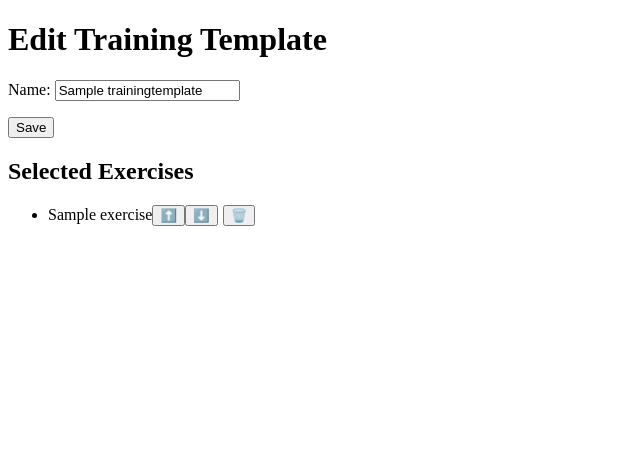
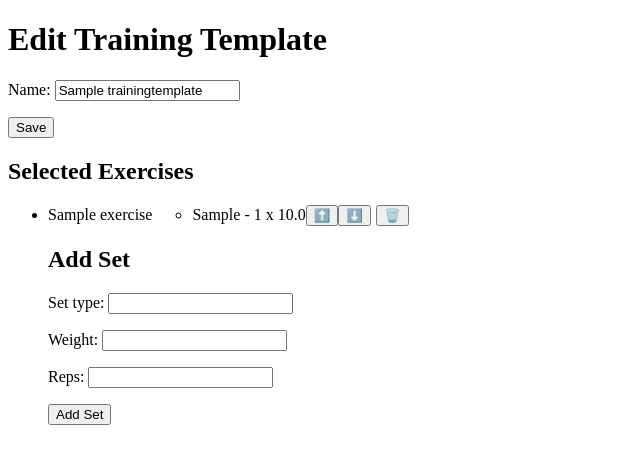
Before and after one commit to wtb-skill/training-django-, a Django app: page /training-templates/edit/1/ in a window 1280 px wide. Shown: the top 464 px of the page, without its empty margins (0-640 px from the left). Run offline with Django 5.2, Linux system fonts and the light colour scheme; tables that the repository leaves empty hold one stand-in row (values such as "Sample post").

Commit message:
Add 'add set' kinda works but finish button is not showing

```diff
--- a/training_project/training_templates/forms.py
+++ b/training_project/training_templates/forms.py
@@ -1,5 +1,5 @@
 from django import forms
-from .models import TrainingTemplate
+from .models import TrainingTemplate, Set
 from exercises.models import Exercise
 
 
@@ -18,5 +18,7 @@ class AddExerciseForm(forms.Form):
     exercise = forms.ModelChoiceField(queryset=Exercise.objects.none())
 
 
-# class AddExerciseForm(forms.Form):
-#     exercise = forms.ModelChoiceField(queryset=Exercise.objects.all())
+class SetForm(forms.ModelForm):
+    class Meta:
+        model = Set
+        fields = ['set_type', 'weight', 'reps']
--- a/training_project/training_templates/models.py
+++ b/training_project/training_templates/models.py
@@ -21,3 +21,13 @@ class ExerciseOrder(models.Model):
 
     class Meta:
         ordering = ['order']
+
+
+class Set(models.Model):
+    exercise_order = models.ForeignKey(ExerciseOrder, related_name='sets', on_delete=models.CASCADE)
+    set_type = models.CharField(max_length=50)  # e.g., warmup, 1, 2, ...
+    weight = models.FloatField()
+    reps = models.IntegerField()
+
+    def __str__(self):
+        return f"{self.set_type} - {self.reps} x {self.weight}"
--- a/training_project/training_templates/static/training_templates/styles-2.css
+++ b/training_project/training_templates/static/training_templates/styles-2.css
@@ -6,3 +6,7 @@
 .trashcan-btn {
     margin-left: 5px; /* Adjust margin as needed */
 }
+
+.finish-btn {
+    margin-left: 5px; /* Adjust margin as needed */
+}
--- a/training_project/training_templates/templates/training_templates/create_training_template.html
+++ b/training_project/training_templates/templates/training_templates/create_training_template.html
@@ -21,6 +21,11 @@
                 <li>
                     <div class="exercise-container">
                         <span>{{ exercise_order.exercise.name }}</span>
+                        <ul>
+                        {% for set in exercise_order.sets.all %}
+                            <li>{{ set.set_type }} - {{ set.reps }} x {{ set.weight }}</li>
+                        {% endfor %}
+                        </ul>
                         <form method="post" action="{% url 'move_up_exercise' template_id=template_id exercise_id=exercise_order.exercise.id %}" style="display:inline;">
                             {% csrf_token %}
                             <button type="submit" class="arrow-btn">⬆️</button>
@@ -34,6 +39,13 @@
                             <button type="submit" class="trashcan-btn">🗑️</button>
                         </form>
                     </div>
+                    <h2>Add Set</h2>
+                    <form method="post" action="{% url 'edit_training_template' template_id=template_id %}" style="display:inline;">
+                        {% csrf_token %}
+                        {{ set_form.as_p }}
+                        <input type="hidden" name="exercise_order_id" value="{{ exercise_order.id }}">
+                        <button type="submit" name="set_form">Add Set</button>
+                    </form>
                 </li>
             {% endfor %}
         </ul>
@@ -52,11 +64,11 @@
         </form>
     {% endif %}
 
-    {% if request.session.template_id %}
-        <form method="post" action="{% url 'finish_template' %}">
-            {% csrf_token %}
-            <button type="submit">Finish Template</button>
-        </form>
-    {% endif %}
+<!--    {% if request.session.template_id %}-->
+    <form method="post" action="{% url 'finish_template' %}">
+        {% csrf_token %}
+        <button type="submit" class="finish-btn">Finish Template</button>
+    </form>
+<!--    {% endif %}-->
 </body>
 </html>
--- a/training_project/training_templates/views.py
+++ b/training_project/training_templates/views.py
@@ -2,8 +2,8 @@ from django.shortcuts import render, redirect, get_object_or_404
 from django.http import JsonResponse
 from django.db import models
 from django.db.models import F
-from .models import TrainingTemplate, ExerciseOrder
-from .forms import TrainingTemplateForm, AddExerciseForm
+from .models import TrainingTemplate, ExerciseOrder, Set
+from .forms import TrainingTemplateForm, AddExerciseForm, SetForm
 from exercises.models import Exercise
 
 
@@ -24,6 +24,9 @@ def create_or_edit_training_template(request, template_id=None):
         training_template = None
         print("No template_id.")  # debug
 
+    form = TrainingTemplateForm(instance=training_template)
+    set_form = SetForm()
+
     if request.method == 'POST':
         form = TrainingTemplateForm(request.POST, instance=training_template)
         if form.is_valid():
@@ -32,11 +35,13 @@ def create_or_edit_training_template(request, template_id=None):
             return redirect('edit_training_template', template_id=training_template.id)
     else:
         form = TrainingTemplateForm(instance=training_template)
+        set_form = SetForm()
 
     available_exercises, selected_exercises = get_exercises(training_template)
 
     return render(request, 'training_templates/create_training_template.html', {
         'form': form,
+        'set_form': set_form,
         'exercises': available_exercises,
         'selected_exercises': selected_exercises,
         'template_id': template_id,
@@ -136,3 +141,18 @@ def delete_template(request, template_id):
     template = get_object_or_404(TrainingTemplate, id=template_id)
     template.delete()
     return redirect('training_template_list')
+
+
+def add_set(request, exercise_order_id):
+    exercise_order = get_object_or_404(ExerciseOrder, id=exercise_order_id)
+    if request.method == 'POST':
+        form = SetForm(request.POST)
+        if form.is_valid():
+            set_instance = form.save(commit=False)
+            set_instance.exercise_order = exercise_order
+            set_instance.save()
+            return redirect('edit_training_template', template_id=exercise_order.training_template.id)
+    else:
+        form = SetForm()
+
+    return render(request, 'training_templates/add_set.html', {'form': form, 'exercise_order': exercise_order})
```
Also changed, not shown: training_project/training_templates/templates/training_templates/add_set.html (added, +10 -0 lines), training_project/training_templates/migrations/0006_set.py (added), 1 other file.
